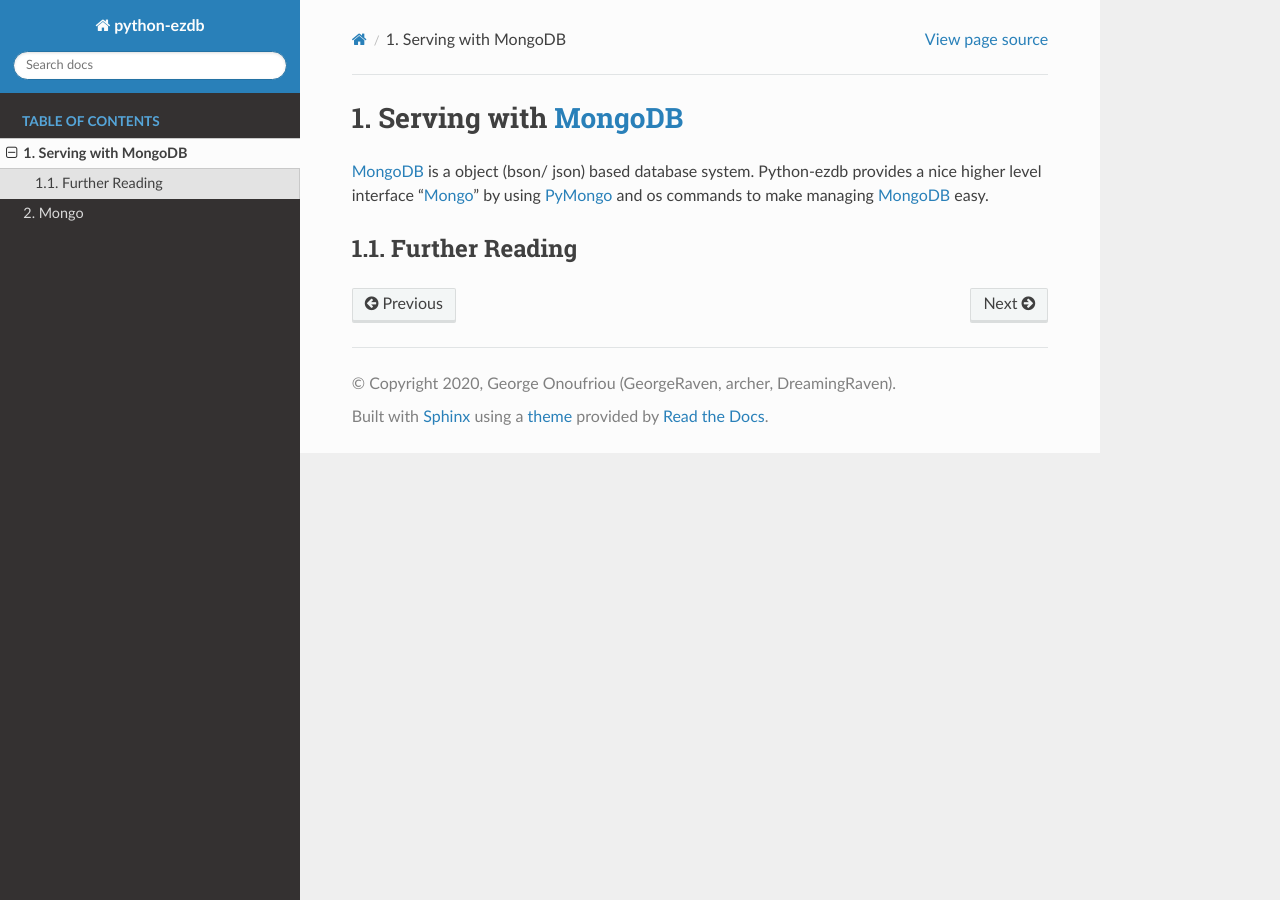
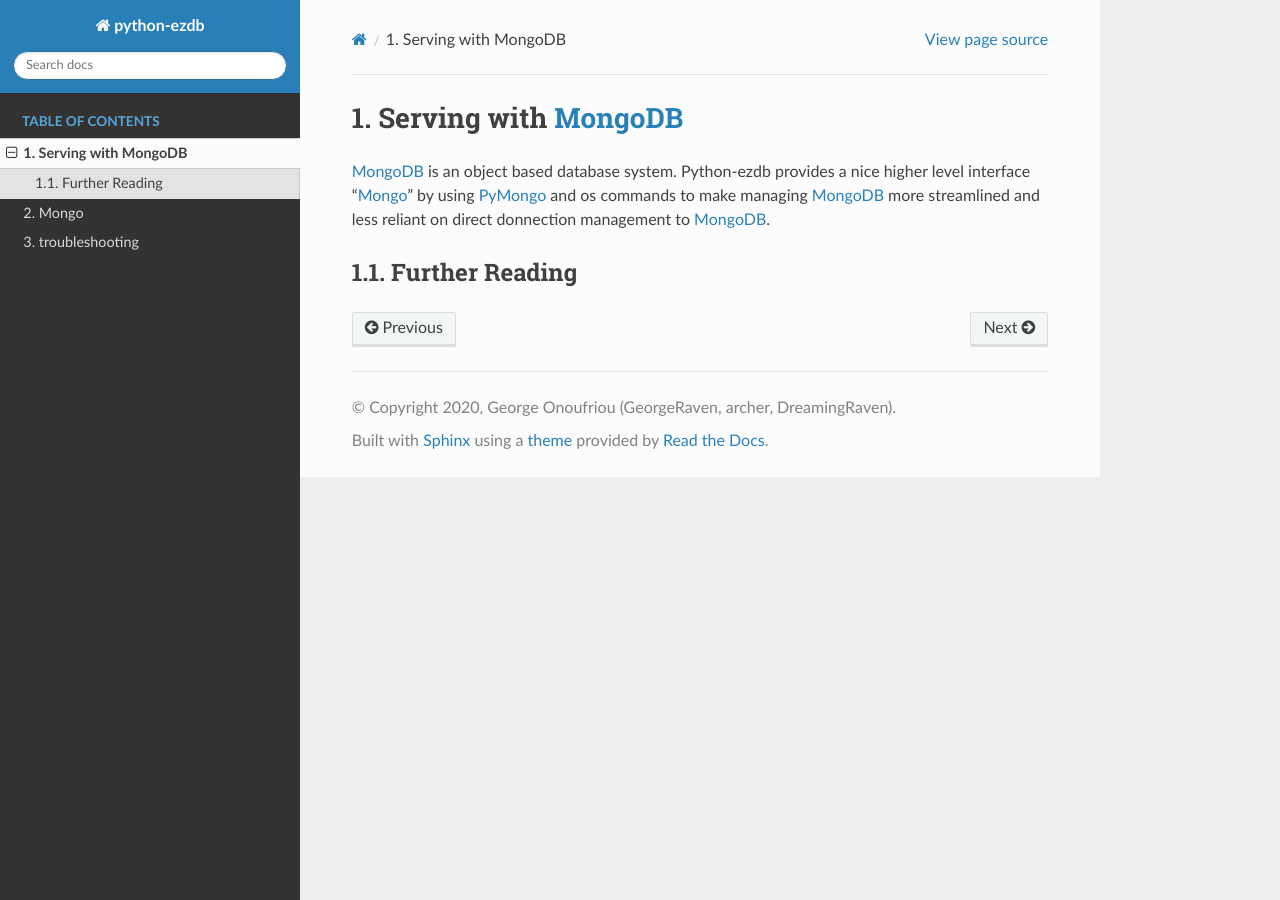
Before and after one commit to DreamingRaven/python-ezdb, a Sphinx documentation site: the page built from docs/source/serving.rst, in a window 1280 px wide. Built offline with Sphinx 7.4.7 and the Read the Docs theme 2.0.0, drawn with Linux system fonts in a browser that asks for light colours; the version number could not be read and is left out.

Commit message:
Created troubleshoot page + doc update
Updated a few descriptions and added troubleshooting page to add any
troubleshooting steps/ solving difficulties.

```diff
--- a/docs/source/index.rst
+++ b/docs/source/index.rst
@@ -13,3 +13,4 @@
 
   serving
   mongo
+  troubleshooting
--- a/docs/source/serving.rst
+++ b/docs/source/serving.rst
@@ -50,7 +50,7 @@
 Serving with |mongodb|_
 =======================
 
-|mongodb|_ is a object (bson/ json) based database system. Python-ezdb provides a nice higher level interface "|section_mongo|" by using |pymongo|_ and os commands to make managing |mongodb|_ easy.
+|mongodb|_ is an object based database system. Python-ezdb provides a nice higher level interface "|section_mongo|" by using |pymongo|_ and os commands to make managing |mongodb|_ more streamlined and less reliant on direct donnection management to |mongodb|_.
 
 Further Reading
 +++++++++++++++
--- /dev/null
+++ b/docs/source/troubleshooting.rst
@@ -0,0 +1,2 @@
+troubleshooting
+===============
```
